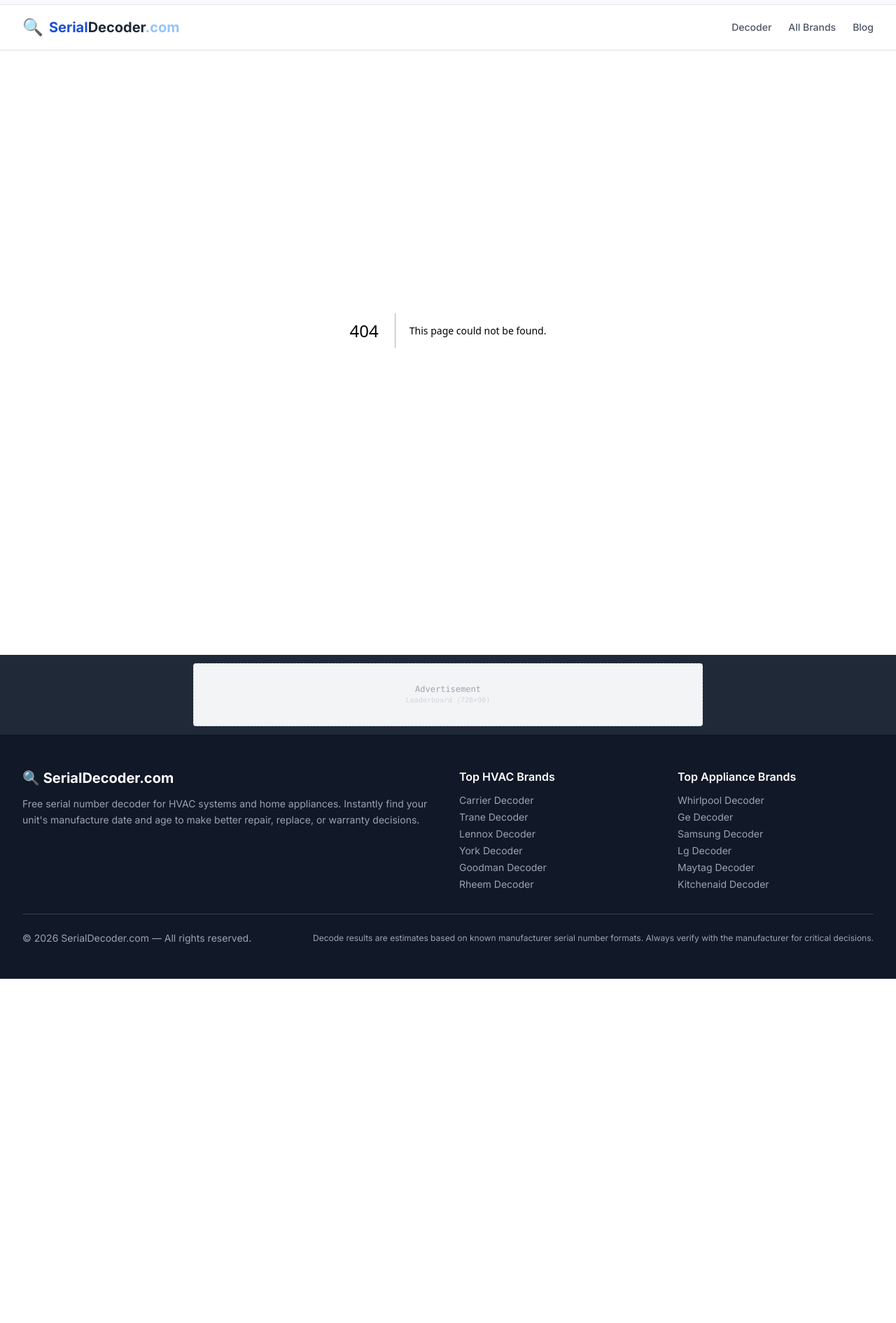
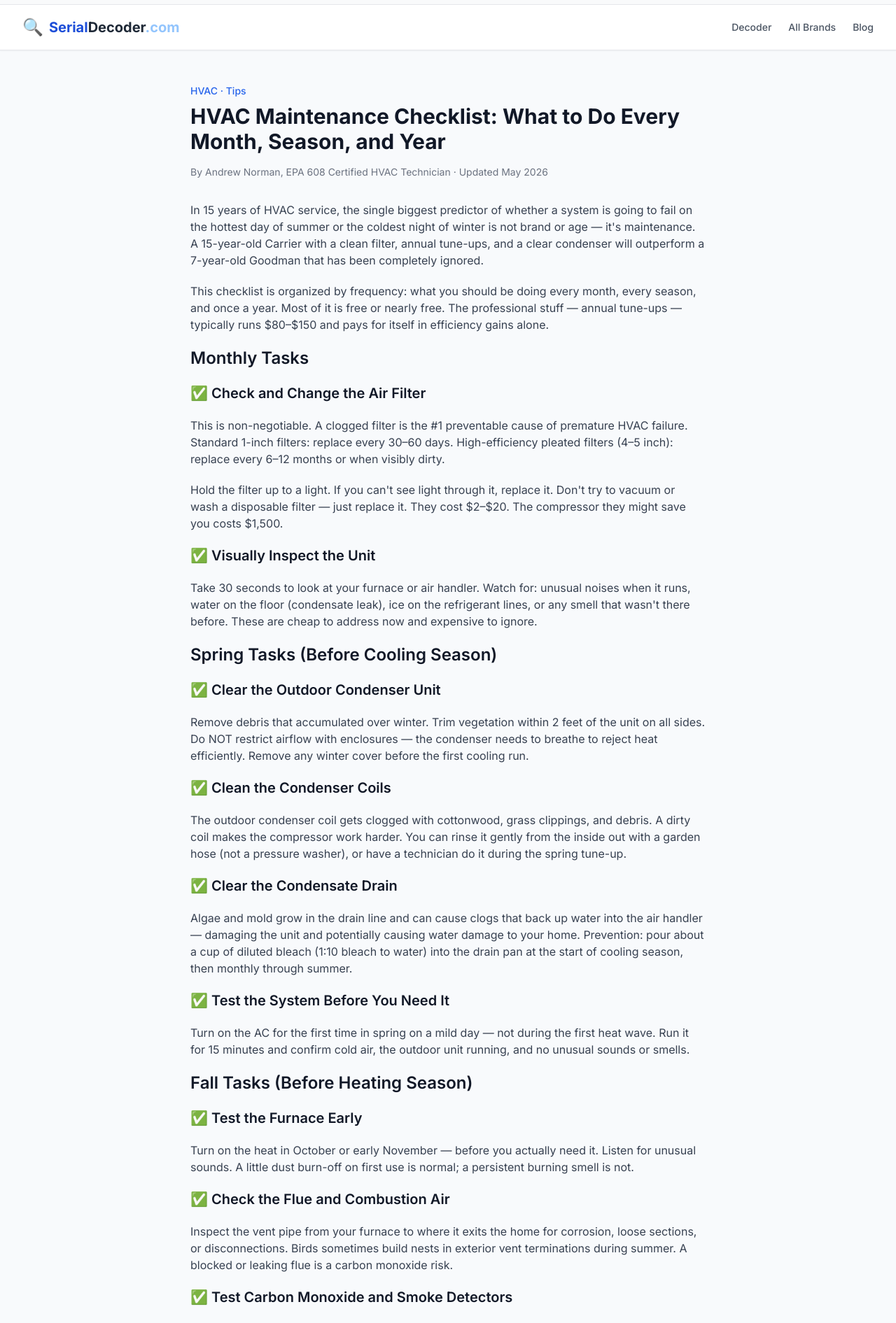
Before and after one commit to LordNorm495/serial-decoder-site, a Next.js app: page /blog/hvac-maintenance-checklist in a window 1280 px wide. Before the commit this address had no page. Shown: the part 100-1991 px from the top of the page at 70% size. Before the commit the page ends 1499 px from the top, so only its background shows below. Built offline with nearby package versions, Linux system fonts and the light colour scheme.

Commit message:
Create page.tsx

```diff
--- /dev/null
+++ b/app/blog/hvac-maintenance-checklist/page.tsx
@@ -0,0 +1,181 @@
+import { Metadata } from 'next';
+
+export const metadata: Metadata = {
+  title: 'HVAC Maintenance Checklist: What to Do Every Month, Season, and Year',
+  description:
+    'A complete HVAC maintenance checklist from an EPA-certified technician. Monthly, seasonal, and annual tasks to maximize system lifespan and efficiency.',
+};
+
+export default function HvacMaintenancePage() {
+  return (
+    <article className="max-w-3xl mx-auto px-4 py-12">
+      <header className="mb-8">
+        <div className="text-sm text-blue-600 font-medium mb-2">HVAC · Tips</div>
+        <h1 className="text-3xl font-bold text-gray-900 mb-4">
+          HVAC Maintenance Checklist: What to Do Every Month, Season, and Year
+        </h1>
+        <p className="text-gray-500 text-sm">
+          By Andrew Norman, EPA 608 Certified HVAC Technician · Updated May 2026
+        </p>
+      </header>
+
+      <div className="prose prose-lg max-w-none text-gray-700 space-y-5">
+        <p>
+          In 15 years of HVAC service, the single biggest predictor of whether a system is going
+          to fail on the hottest day of summer or the coldest night of winter is not brand or
+          age — it&apos;s maintenance. A 15-year-old Carrier with a clean filter, annual tune-ups,
+          and a clear condenser will outperform a 7-year-old Goodman that has been completely
+          ignored.
+        </p>
+        <p>
+          This checklist is organized by frequency: what you should be doing every month, every
+          season, and once a year. Most of it is free or nearly free. The professional stuff —
+          annual tune-ups — typically runs $80–$150 and pays for itself in efficiency gains alone.
+        </p>
+
+        <h2 className="text-2xl font-semibold text-gray-900 mt-8 mb-3">Monthly Tasks</h2>
+
+        <h3 className="text-xl font-semibold text-gray-900 mt-4 mb-2">
+          ✅ Check and Change the Air Filter
+        </h3>
+        <p>
+          This is non-negotiable. A clogged filter is the #1 preventable cause of premature HVAC
+          failure. Standard 1-inch filters: replace every 30–60 days. High-efficiency pleated
+          filters (4–5 inch): replace every 6–12 months or when visibly dirty.
+        </p>
+        <p>
+          Hold the filter up to a light. If you can&apos;t see light through it, replace it.
+          Don&apos;t try to vacuum or wash a disposable filter — just replace it. They cost
+          $2–$20. The compressor they might save you costs $1,500.
+        </p>
+
+        <h3 className="text-xl font-semibold text-gray-900 mt-4 mb-2">
+          ✅ Visually Inspect the Unit
+        </h3>
+        <p>
+          Take 30 seconds to look at your furnace or air handler. Watch for: unusual noises when
+          it runs, water on the floor (condensate leak), ice on the refrigerant lines, or any
+          smell that wasn&apos;t there before. These are cheap to address now and expensive to ignore.
+        </p>
+
+        <h2 className="text-2xl font-semibold text-gray-900 mt-8 mb-3">
+          Spring Tasks (Before Cooling Season)
+        </h2>
+
+        <h3 className="text-xl font-semibold text-gray-900 mt-4 mb-2">
+          ✅ Clear the Outdoor Condenser Unit
+        </h3>
+        <p>
+          Remove debris that accumulated over winter. Trim vegetation within 2 feet of the unit
+          on all sides. Do NOT restrict airflow with enclosures — the condenser needs to breathe
+          to reject heat efficiently. Remove any winter cover before the first cooling run.
+        </p>
+
+        <h3 className="text-xl font-semibold text-gray-900 mt-4 mb-2">
+          ✅ Clean the Condenser Coils
+        </h3>
+        <p>
+          The outdoor condenser coil gets clogged with cottonwood, grass clippings, and debris.
+          A dirty coil makes the compressor work harder. You can rinse it gently from the inside
+          out with a garden hose (not a pressure washer), or have a technician do it during the
+          spring tune-up.
+        </p>
+
+        <h3 className="text-xl font-semibold text-gray-900 mt-4 mb-2">
+          ✅ Clear the Condensate Drain
+        </h3>
+        <p>
+          Algae and mold grow in the drain line and can cause clogs that back up water into the
+          air handler — damaging the unit and potentially causing water damage to your home.
+          Prevention: pour about a cup of diluted bleach (1:10 bleach to water) into the drain
+          pan at the start of cooling season, then monthly through summer.
+        </p>
+
+        <h3 className="text-xl font-semibold text-gray-900 mt-4 mb-2">
+          ✅ Test the System Before You Need It
+        </h3>
+        <p>
+          Turn on the AC for the first time in spring on a mild day — not during the first heat
+          wave. Run it for 15 minutes and confirm cold air, the outdoor unit running, and no
+          unusual sounds or smells.
+        </p>
+
+        <h2 className="text-2xl font-semibold text-gray-900 mt-8 mb-3">
+          Fall Tasks (Before Heating Season)
+        </h2>
+
+        <h3 className="text-xl font-semibold text-gray-900 mt-4 mb-2">
+          ✅ Test the Furnace Early
+        </h3>
+        <p>
+          Turn on the heat in October or early November — before you actually need it. Listen for
+          unusual sounds. A little dust burn-off on first use is normal; a persistent burning
+          smell is not.
+        </p>
+
+        <h3 className="text-xl font-semibold text-gray-900 mt-4 mb-2">
+          ✅ Check the Flue and Combustion Air
+        </h3>
+        <p>
+          Inspect the vent pipe from your furnace to where it exits the home for corrosion,
+          loose sections, or disconnections. Birds sometimes build nests in exterior vent
+          terminations during summer. A blocked or leaking flue is a carbon monoxide risk.
+        </p>
+
+        <h3 className="text-xl font-semibold text-gray-900 mt-4 mb-2">
+          ✅ Test Carbon Monoxide and Smoke Detectors
+        </h3>
+        <p>
+          Every fall, without exception. Replace batteries annually.
+        </p>
+
+        <h2 className="text-2xl font-semibold text-gray-900 mt-8 mb-3">Annual Professional Tasks</h2>
+
+        <h3 className="text-xl font-semibold text-gray-900 mt-4 mb-2">
+          ✅ Annual Furnace Tune-Up (Fall)
+        </h3>
+        <p>A professional furnace tune-up should include:</p>
+        <ul className="list-disc pl-6 space-y-1">
+          <li>Heat exchanger inspection (critical safety check — a cracked exchanger leaks CO)</li>
+          <li>Burner cleaning and inspection</li>
+          <li>Flame sensor cleaning</li>
+          <li>Inducer motor inspection and lubrication</li>
+          <li>Blower motor inspection</li>
+          <li>Combustion analysis (CO2, O2, CO levels)</li>
+          <li>Thermostat calibration</li>
+        </ul>
+        <p>Cost: $80–$150. The highest-ROI maintenance expenditure you can make on a furnace.</p>
+
+        <h3 className="text-xl font-semibold text-gray-900 mt-4 mb-2">
+          ✅ Annual AC Tune-Up (Spring)
+        </h3>
+        <p>A professional AC tune-up should include:</p>
+        <ul className="list-disc pl-6 space-y-1">
+          <li>Refrigerant charge check</li>
+          <li>Condenser and evaporator coil cleaning</li>
+          <li>Electrical connection inspection and tightening</li>
+          <li>Capacitor and contactor inspection</li>
+          <li>Condensate drain cleaning and float switch test</li>
+          <li>Thermostat calibration</li>
+        </ul>
+
+        <h2 className="text-2xl font-semibold text-gray-900 mt-8 mb-3">
+          Know Your Equipment&apos;s Age
+        </h2>
+        <p>
+          Good maintenance extends equipment life — but knowing the current age of your system
+          helps you plan. A 10-year-old furnace that you&apos;re maintaining well can go another
+          10 years. A 17-year-old system that has never been serviced is a different conversation.
+        </p>
+        <p>
+          If you don&apos;t know the age of your system,{' '}
+          <a href="/" className="text-blue-600 hover:underline">
+            use our serial number decoder
+          </a>{' '}
+          — find the data plate on the unit, enter the serial number, and you&apos;ll have the
+          manufacture date in seconds.
+        </p>
+      </div>
+    </article>
+  );
+}
```
